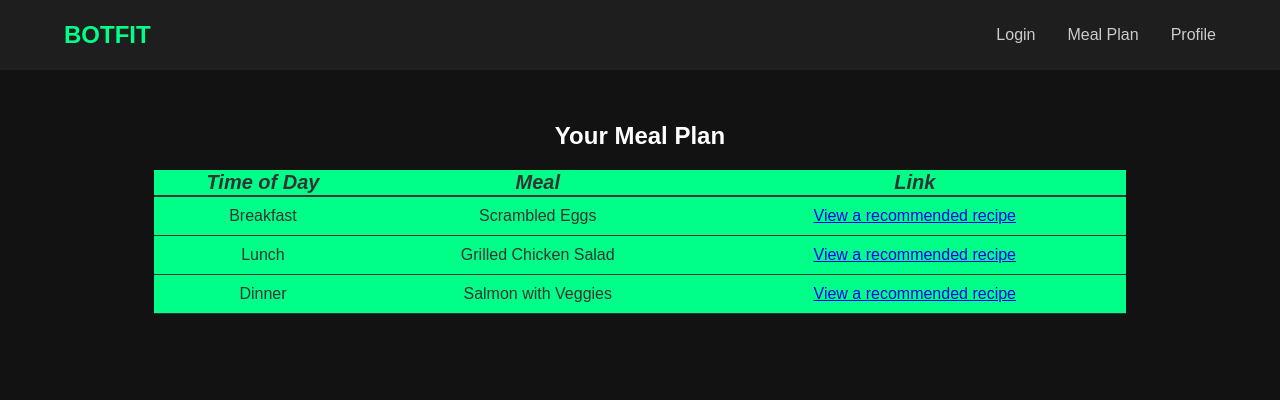
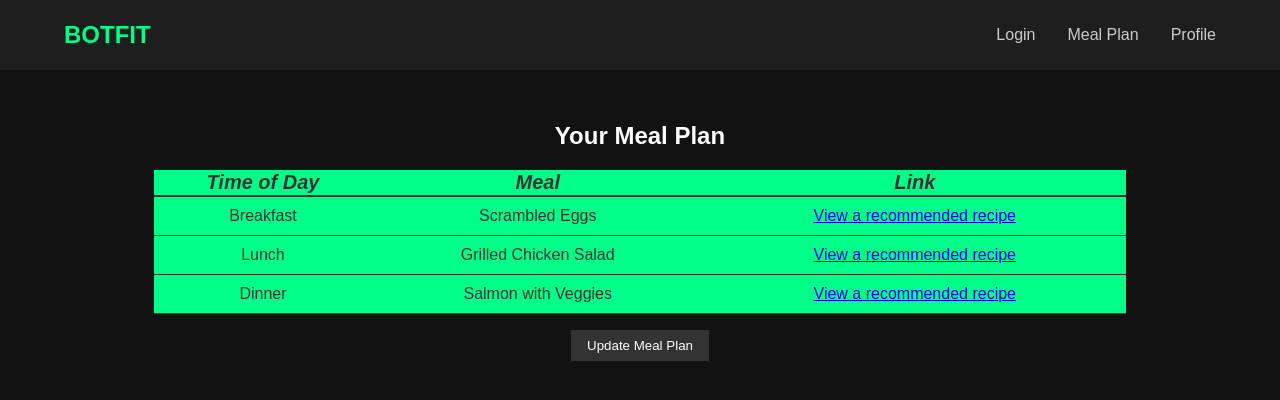
Before and after one commit to mwolanski04/BotFit, a React (Create React App) app: page /MealPlan in a window 1280 px wide. Shown: the top 400 px of the page. Built offline with nearby package versions, Linux system fonts and the light colour scheme.

Commit message:
Update Meal Plan button functions

```diff
--- a/src/MealPlan.js
+++ b/src/MealPlan.js
@@ -1,9 +1,16 @@
+import { useNavigate } from 'react-router-dom';
+
 const MealPlan = () => {
+    const navigate = useNavigate();
     const data = [
         { when: "Breakfast", meal: "Scrambled Eggs", link: "https://www.simplyrecipes.com/recipes/how_to_make_fluffy_scrambled_eggs/" },
         { when: "Lunch", meal: "Grilled Chicken Salad", link: "https://www.delish.com/cooking/recipe-ideas/a19665918/grilled-chicken-salad-recipe/" },
         { when: "Dinner", meal: "Salmon with Veggies", link: "https://www.lecremedelacrumb.com/one-pan-baked-teriyaki-salmon-and-vegetables/" }
     ];
+
+    const updatePlan = () => {
+        navigate('/profile');
+    }
 
     return (
         <div style = {styles.wrapper}>
@@ -32,6 +39,11 @@ const MealPlan = () => {
                     ))}
                 </tbody>
             </table>
+            <div>
+                <button style = {styles.button} onClick={updatePlan}>
+                    Update Meal Plan
+                </button>
+            </div>
         </div>
     );
 };
@@ -41,6 +53,7 @@ const styles = {
     table: { width: '80%', borderCollapse: 'collapse', backgroundColor: '#00ff88', color: '#333'},
     tr: { borderBottom: '2px solid #333', padding: '5px', fontSize: '20px', fontStyle: 'italic' },
     td: { borderBottom: '1px solid #333', padding: '10px', textAlign: 'center' },
+    button: { marginTop: '1rem', padding: '0.5rem 1rem', backgroundColor: '#333', color: '#fff', border: 'none', cursor: 'pointer' }
 };
 
 export default MealPlan;
```
